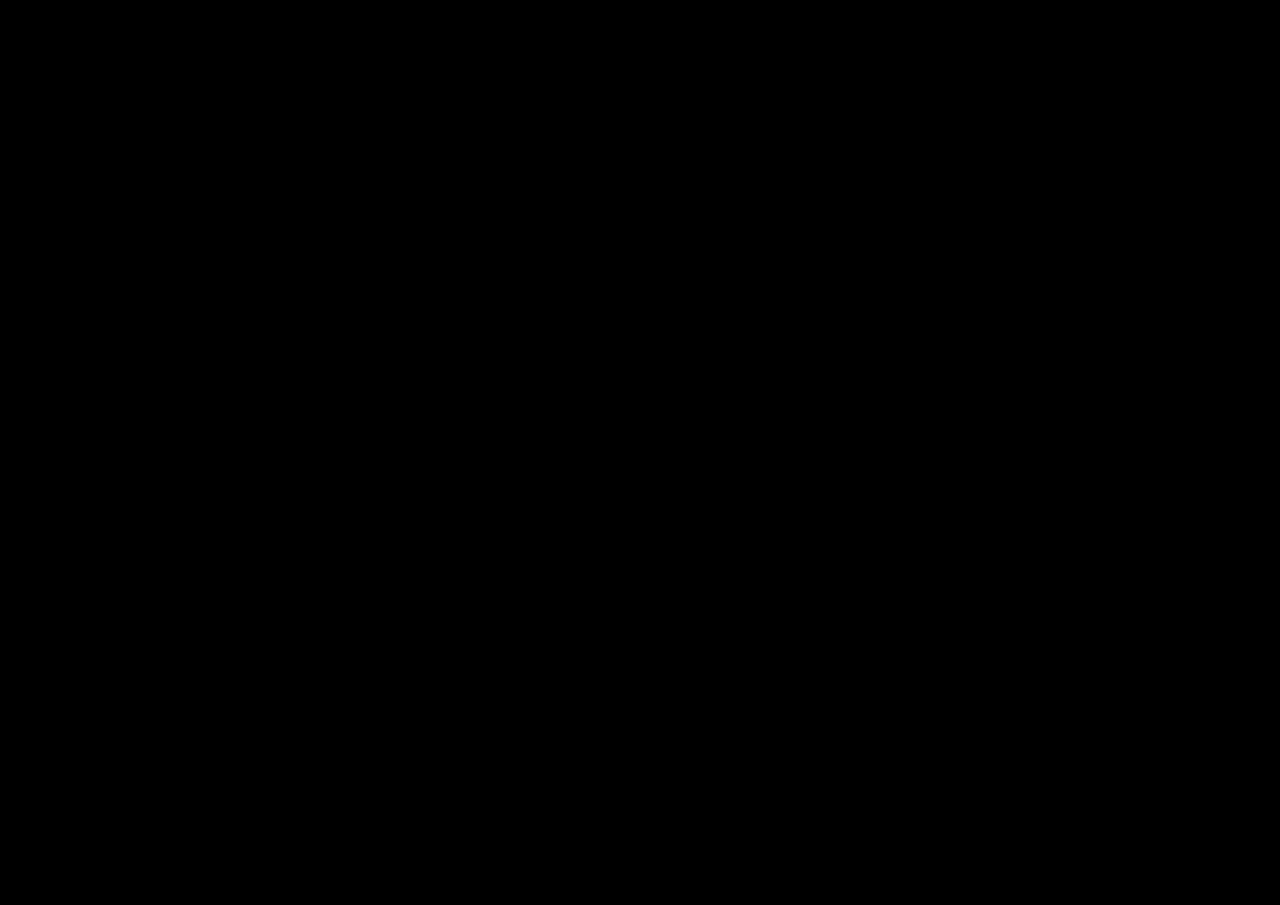
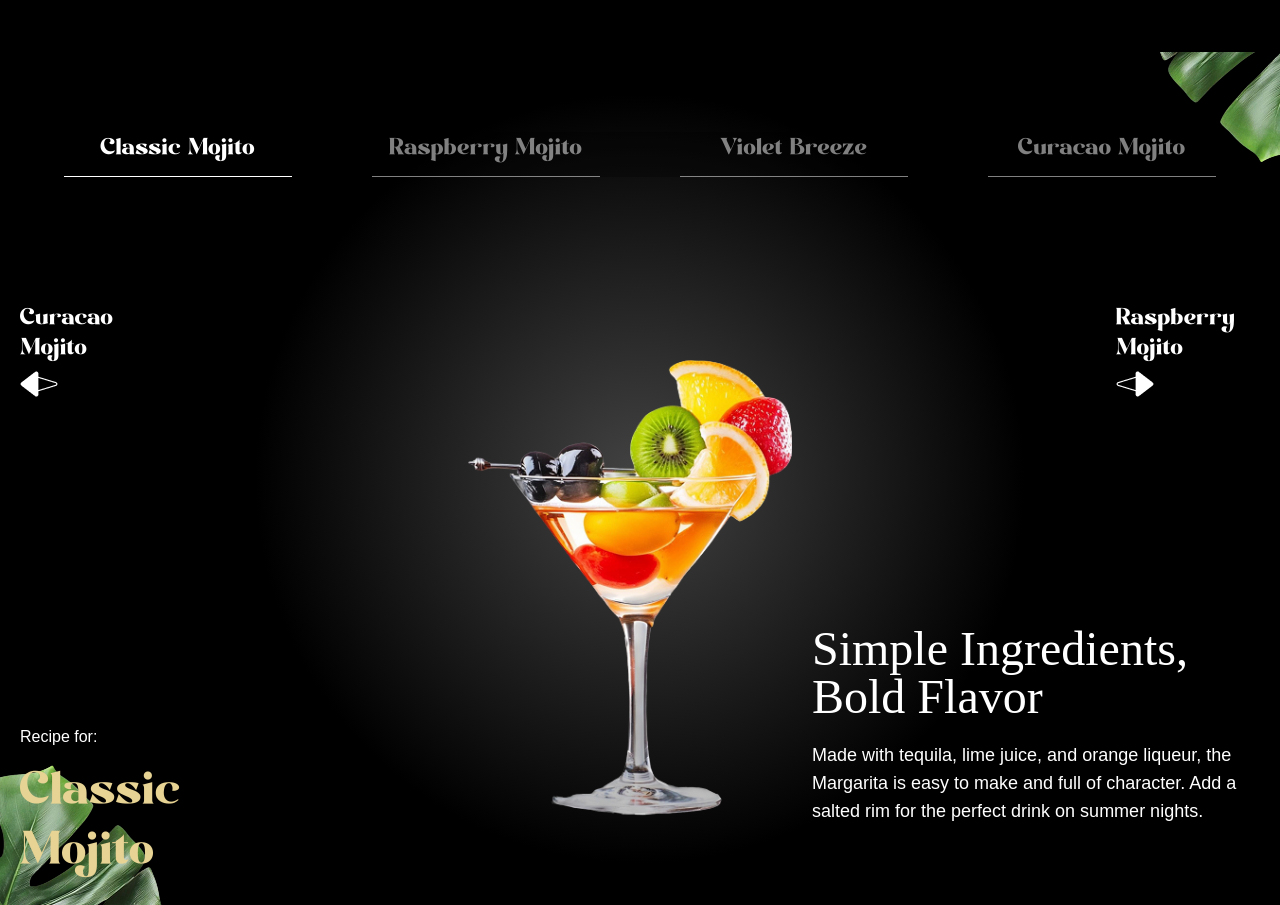
Before and after one commit to droid85real/gsap-p01, a React (Vite) app: page / in a window 1280 px wide. Shown: the part 4160-5065 px from the top of the page. Before the commit the page ends 4052 px from the top, so only its background shows below. Built offline with nearby package versions, Linux system fonts and the light colour scheme; a web font is replaced by a local one.

Commit message:
implemented menu section

```diff
--- a/src/App.jsx
+++ b/src/App.jsx
@@ -6,6 +6,7 @@
 import Cocktails from "./components/Cocktails";
 import About from "./components/About";
 import Art from "./components/Art";
+import Menu from "./components/Menu";
 
 // makes the plugin available to GSAP animations
 gsap.registerPlugin(ScrollTrigger, SplitText);
@@ -18,6 +19,7 @@
       <Cocktails />
       <About />
       <Art />
+      <Menu />
     </main>
   );
 };
--- /dev/null
+++ b/src/components/Menu.jsx
@@ -0,0 +1,132 @@
+import gsap from "gsap";
+import { useRef, useState } from "react";
+import { sliderLists } from "../../constants";
+import { useGSAP } from "@gsap/react";
+
+const Menu = () => {
+  const contentRef = useRef();
+
+  const [currentIndex, setCurrentIndex] = useState(0);
+
+  useGSAP(() => {
+    gsap.fromTo("#title", { opacity: 0 }, { opacity: 1, duration: 1 });
+
+    gsap.fromTo(
+      ".cocktail img",
+      { opacity: 0, xPercent: -100 },
+      { xPercent: 0, opacity: 1, duration: 1, ease: "power1.inOut" },
+    );
+
+    gsap.fromTo(
+      ".details h2",
+      { yPercent: 100, opacity: 0 },
+      { yPercent: 0, opacity: 100, ease: "power1.inOut" },
+    );
+
+    gsap.fromTo(
+      ".details p",
+      { yPercent: 100, opacity: 0 },
+      { yPercent: 0, opacity: 1, ease: "power1.inOut" },
+    );
+
+  }, [currentIndex]);
+
+  const totalCocktails = sliderLists.length;
+
+  const goToSlide = (index) => {
+    const newIndex = (index + totalCocktails) % totalCocktails;
+
+    setCurrentIndex(newIndex);
+  };
+
+  const getCocktailAt = (indexOffset) => {
+    return sliderLists[
+      (currentIndex + indexOffset + totalCocktails) % totalCocktails
+    ];
+  };
+
+  const currentCocktail = getCocktailAt(0);
+  const prevCocktail = getCocktailAt(-1);
+  const nextCocktail = getCocktailAt(1);
+
+  return (
+    <section id="menu" aria-labelledby="menu-heading">
+      <img
+        src="/images/slider-left-leaf.png"
+        alt="left-leaf"
+        id="m-left-leaf"
+      />
+      <img
+        src="/images/slider-right-leaf.png"
+        alt="right-leaf"
+        id="m-right-leaf"
+      />
+
+      <h2 id="menu-heading" className="sr-only">
+        Cocktail Menu
+      </h2>
+
+      <nav className="cocktail-tabs" aria-label="Cocktail Navigation">
+        {sliderLists.map((cocktail, index) => {
+          const isActive = index === currentIndex;
+          return (
+            <button
+              key={cocktail.id}
+              className={
+                isActive ? "border-white" : "text-white/50 border-white/50"
+              }
+              onClick={() => goToSlide(index)}
+            >
+              {cocktail.name}
+            </button>
+          );
+        })}
+      </nav>
+
+      <div className="content">
+        <div className="arrows">
+          <button
+            className="text-left"
+            onClick={() => goToSlide(currentIndex - 1)}
+          >
+            <span>{prevCocktail.name}</span>
+            <img
+              src="/images/right-arrow.png"
+              alt="right-arrow"
+              aria-hidden="true"
+            />
+          </button>
+          <button
+            className="text-left"
+            onClick={() => goToSlide(currentIndex + 1)}
+          >
+            <span>{nextCocktail.name}</span>
+            <img
+              src="/images/left-arrow.png"
+              alt="left-arrow"
+              aria-hidden="true"
+            />
+          </button>
+        </div>
+
+        <div className="cocktail">
+          <img src={currentCocktail.image} className="object-contain" />
+        </div>
+
+        <div className="recipe">
+          <div ref={contentRef} className="info">
+            <p>Recipe for:</p>
+            <p id="title">{currentCocktail.name}</p>
+          </div>
+
+          <div className="details">
+            <h2>{currentCocktail.title}</h2>
+            <p>{currentCocktail.description}</p>
+          </div>
+        </div>
+      </div>
+    </section>
+  );
+};
+
+export default Menu;
--- a/src/index.css
+++ b/src/index.css
@@ -275,7 +275,7 @@
     }
 
     #menu {
-        @apply relative w-full md:mt-40 mt-0 2xl:px-0 px-5 py-20 radial-gradient;
+        @apply relative overflow-hidden w-full md:mt-40 mt-0 2xl:px-0 px-5 py-20 radial-gradient;
 
         #m-left-leaf {
             @apply object-contain absolute -bottom-20 left-0 md:w-fit w-1/3;
```
